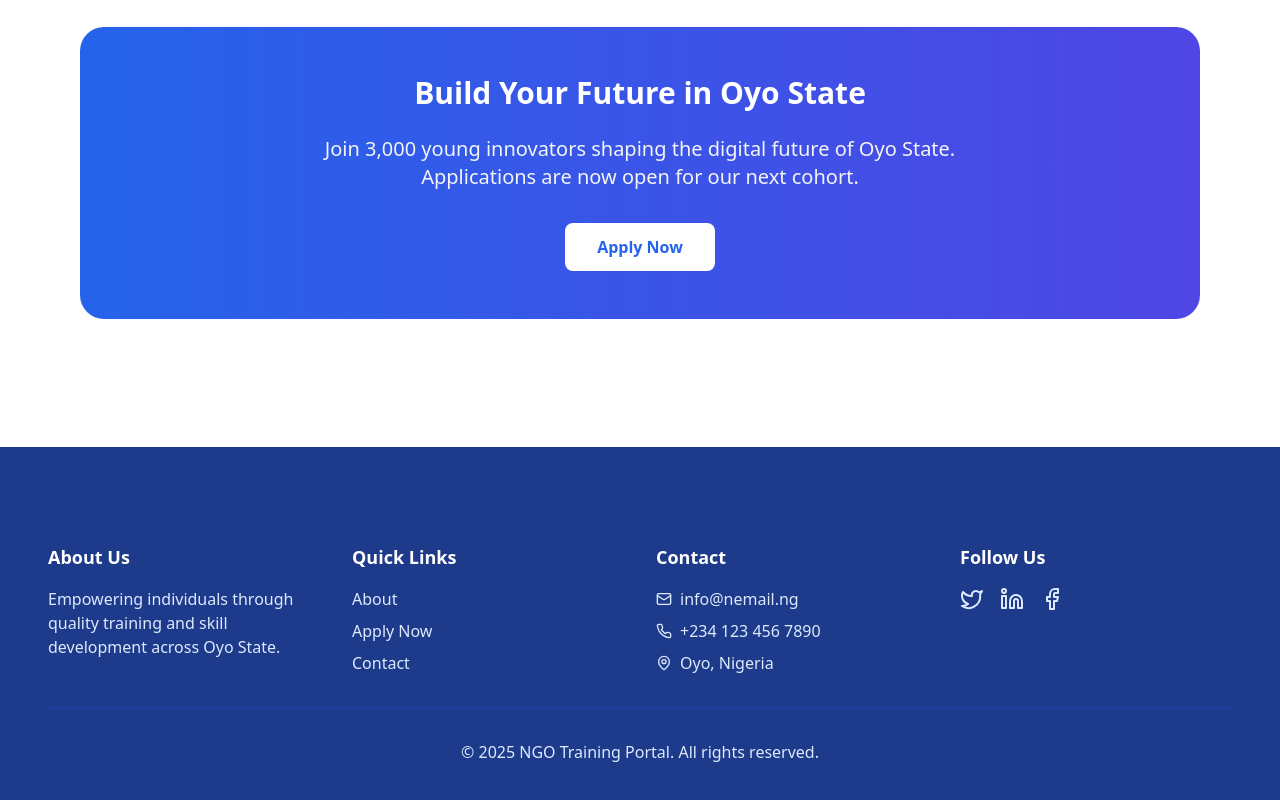
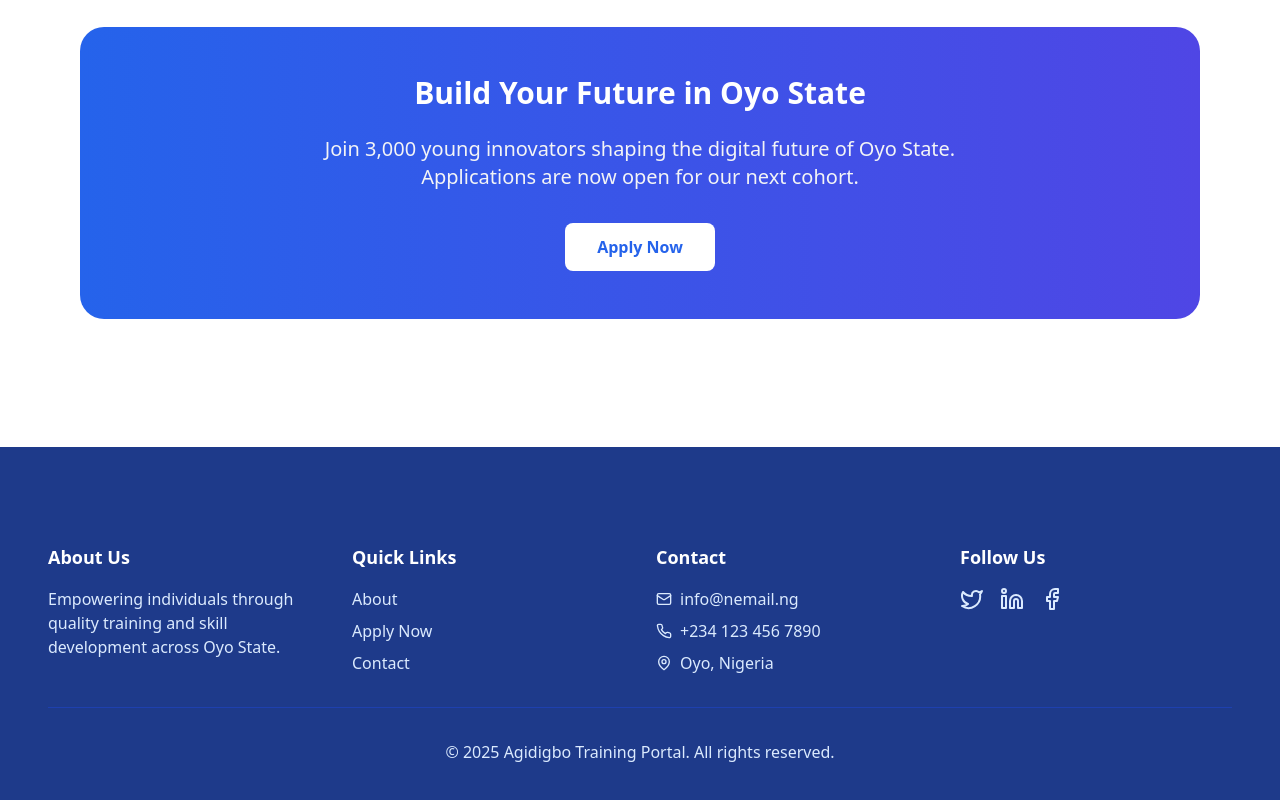
Before and after one commit to Curlybrayce/agidigbo-skill, a React (Vite) app in the folder client/: page /about in a window 1280 px wide. Shown: the part 2375-3175 px from the top of the page. Built offline with nearby package versions, Linux system fonts and the light colour scheme; no server answers.

Commit message:
Another update done on the frontend...

```diff
--- a/client/src/components/shared/Footer.jsx
+++ b/client/src/components/shared/Footer.jsx
@@ -89,7 +89,7 @@ const Footer = () => {
         </div>
 
         <div className="border-t border-blue-800 mt-8 pt-8 text-center text-blue-100">
-          <p>&copy; {new Date().getFullYear()} NGO Training Portal. All rights reserved.</p>
+          <p>&copy; {new Date().getFullYear()} Agidigbo Training Portal. All rights reserved.</p>
         </div>
       </div>
     </footer>
```
